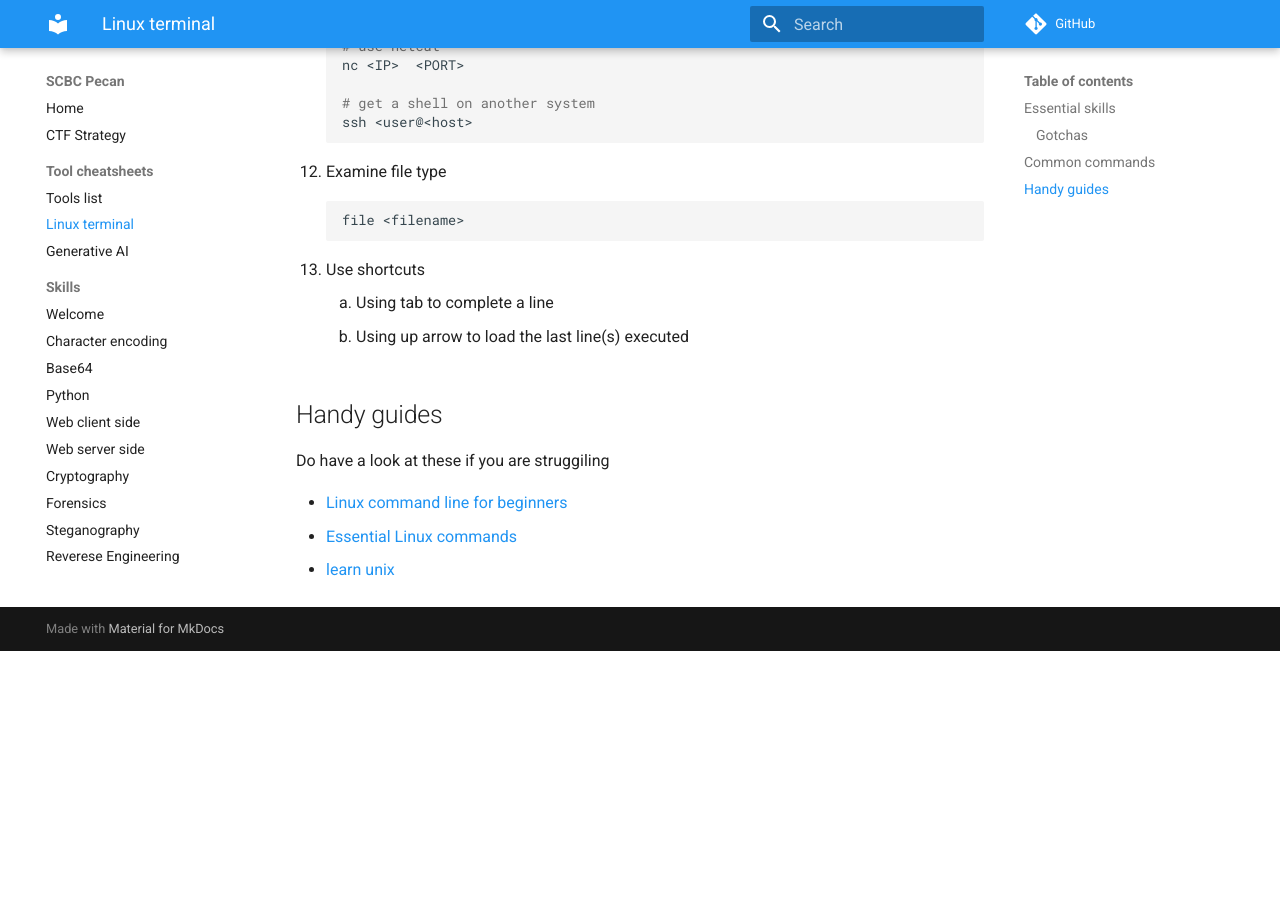
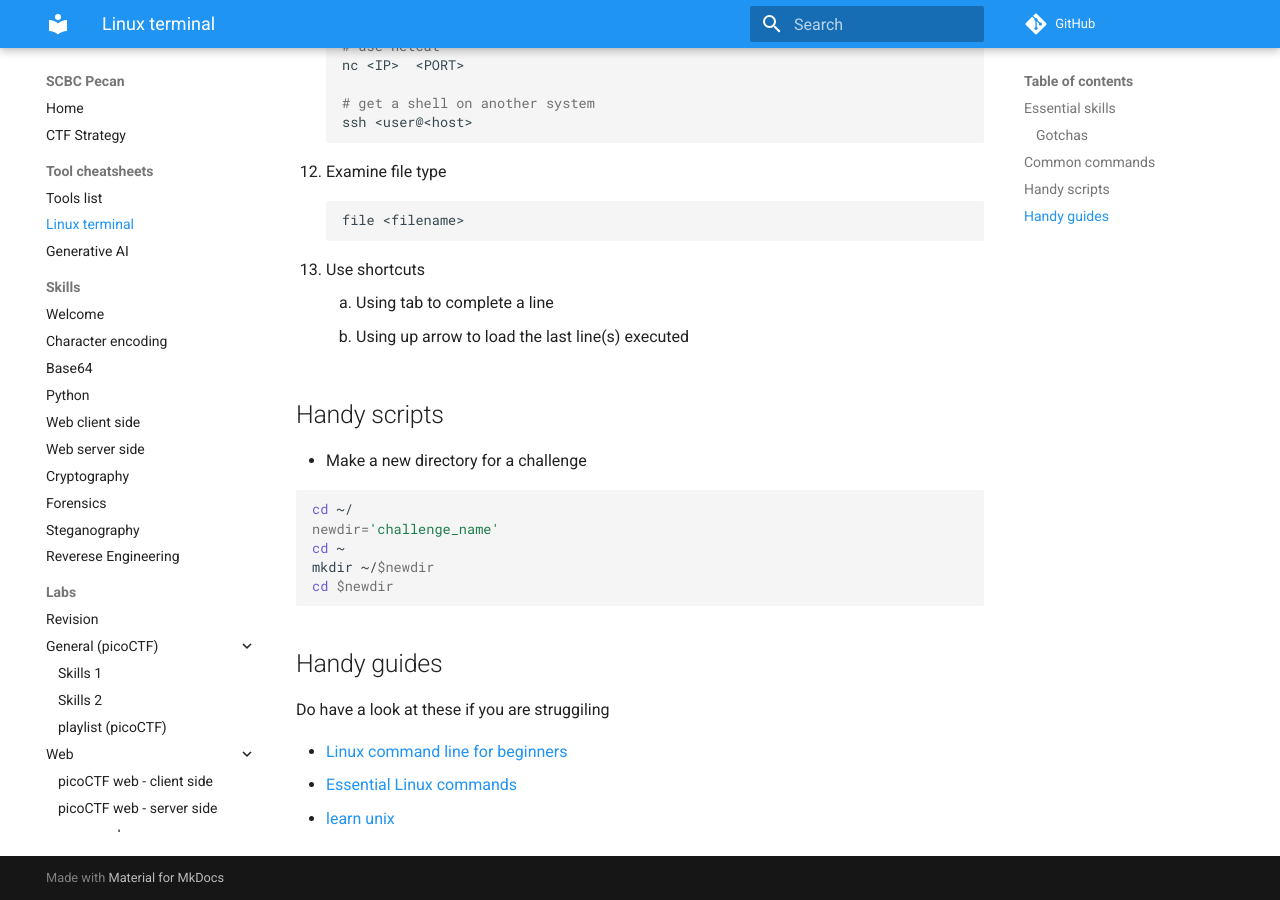
Before and after one commit to ding0t/scbc_pecan, an MkDocs documentation site: the page built from docs/lessons/linux_shell.md, in a window 1280 px wide and 900 px high, scrolled down 1962 px. Built offline with MkDocs 1.6.1 and Material for MkDocs 9.7.7, drawn with Linux system fonts in a browser that asks for light colours; comment, search, counter and statistics services are not loaded; before the commit the page ends 2613 px from its top, so only the background shows below that.

Commit message:
feat: add new directory script

````diff
--- a/docs/lessons/linux_shell.md
+++ b/docs/lessons/linux_shell.md
@@ -81,6 +81,19 @@
     1. Using tab to complete a line
     1. Using up arrow to load the last line(s) executed
 
+## Handy scripts
+
+
+- Make a new directory for a challenge
+
+```sh
+cd ~/
+newdir='challenge_name'
+cd ~
+mkdir ~/$newdir
+cd $newdir
+```
+
 ## Handy guides
 
 Do have a look at these if you are struggiling
````
